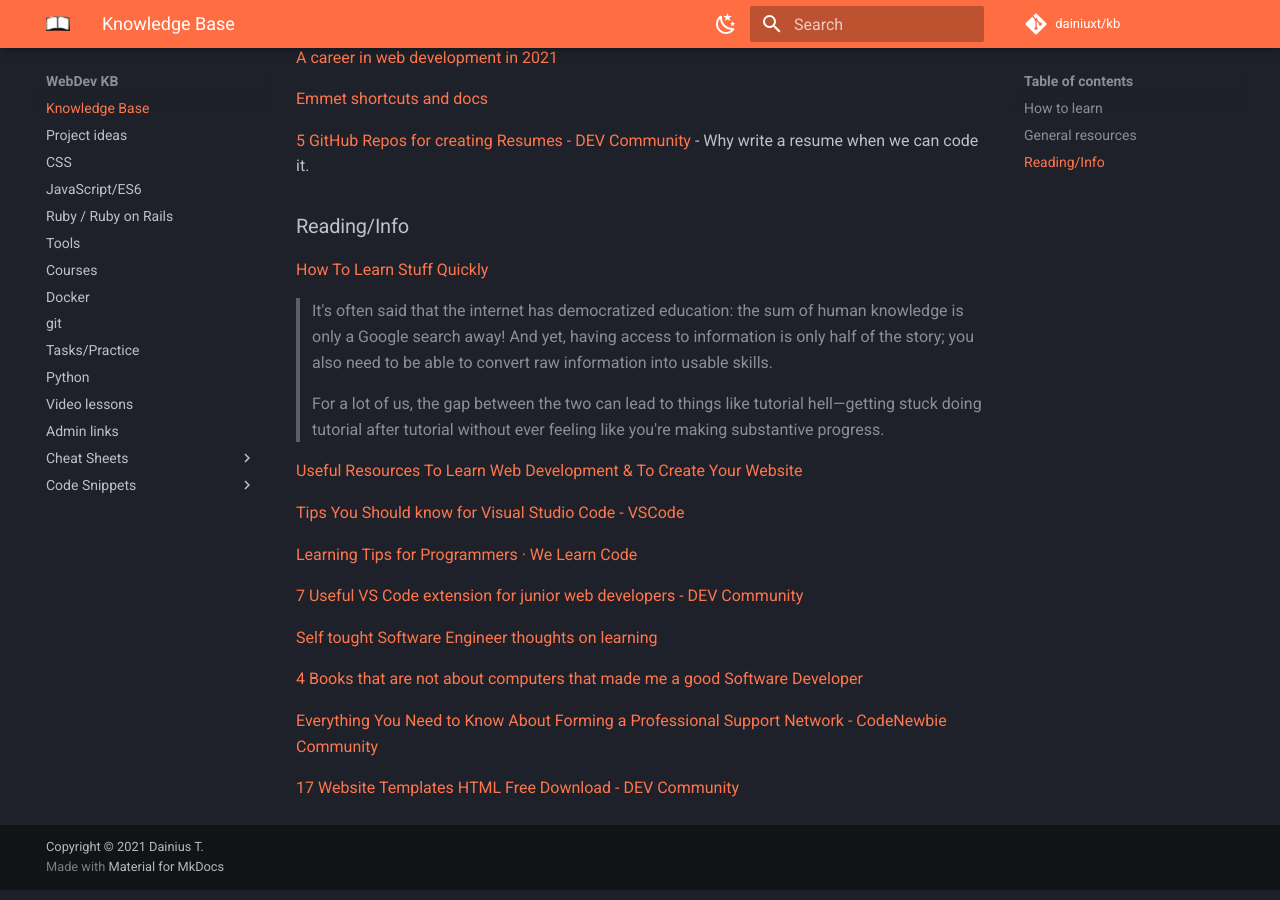
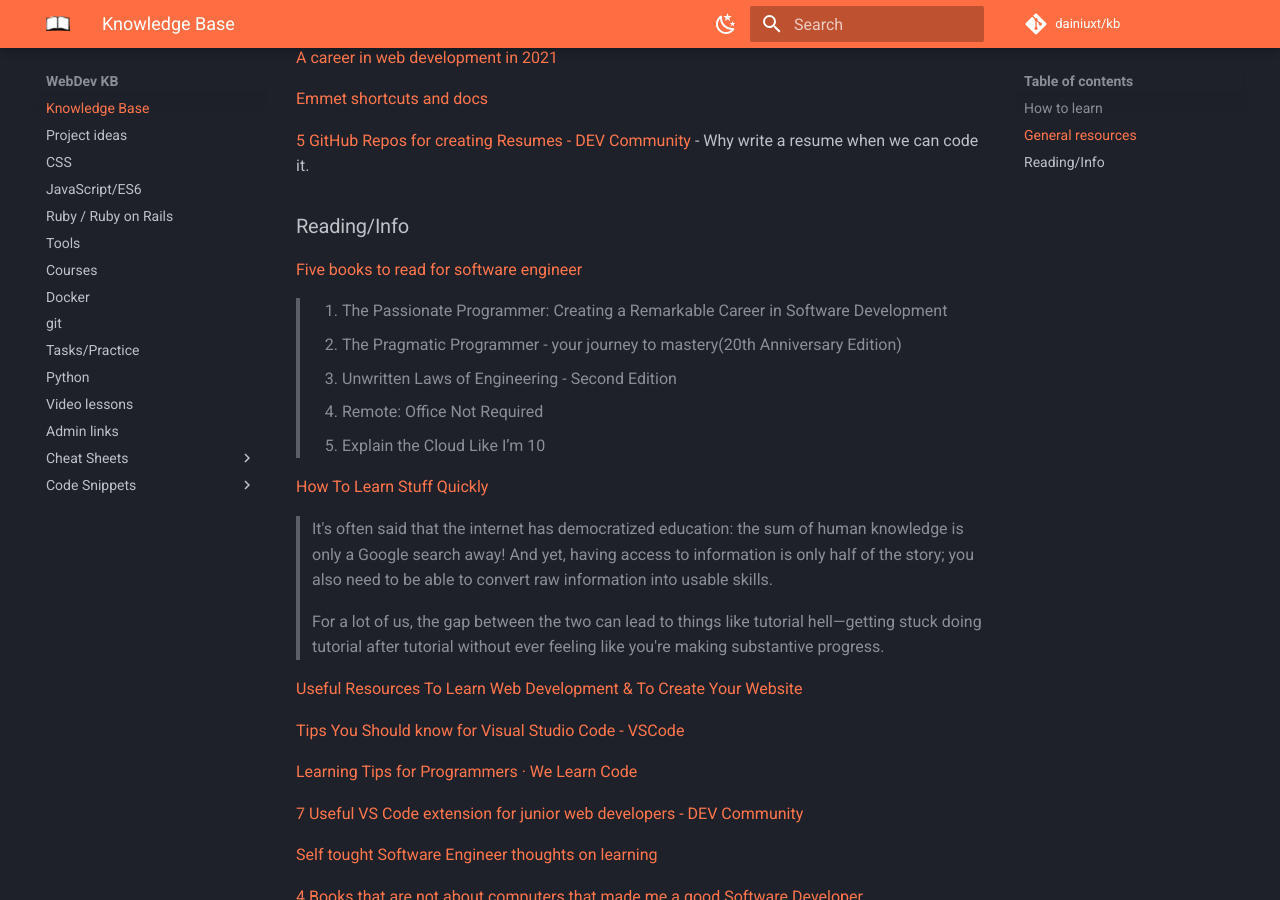
Before and after one commit to dainiuxt/kb, an MkDocs documentation site: the page built from docs/index.md, in a window 1280 px wide and 900 px high, scrolled down 919 px. Built offline with MkDocs 1.6.1 and Material for MkDocs 9.7.7, drawn with Linux system fonts in a browser that asks for light colours; comment, search, counter and statistics services are not loaded.

Commit message:
add 5 books to read

```diff
--- a/docs/index.md
+++ b/docs/index.md
@@ -46,6 +46,14 @@
 
 ### Reading/Info
 
+[Five books to read for software engineer](https://julianogtz.github.io/my-personal-blog/posts/five-books-that-changed-my-career-as-a-software-engineer)
+
+> 1. The Passionate Programmer: Creating a Remarkable Career in Software Development
+> 2. The Pragmatic Programmer - your journey to mastery(20th Anniversary Edition)
+> 3. Unwritten Laws of Engineering - Second Edition
+> 4. Remote: Office Not Required
+> 5. Explain the Cloud Like I’m 10
+
 [How To Learn Stuff Quickly](https://www.joshwcomeau.com/blog/how-to-learn-stuff-quickly/)
 
 > It's often said that the internet has democratized education: the sum of human knowledge is only a Google search away! And yet, having access to information is only half of the story; you also need to be able to convert raw information into usable skills.
```
